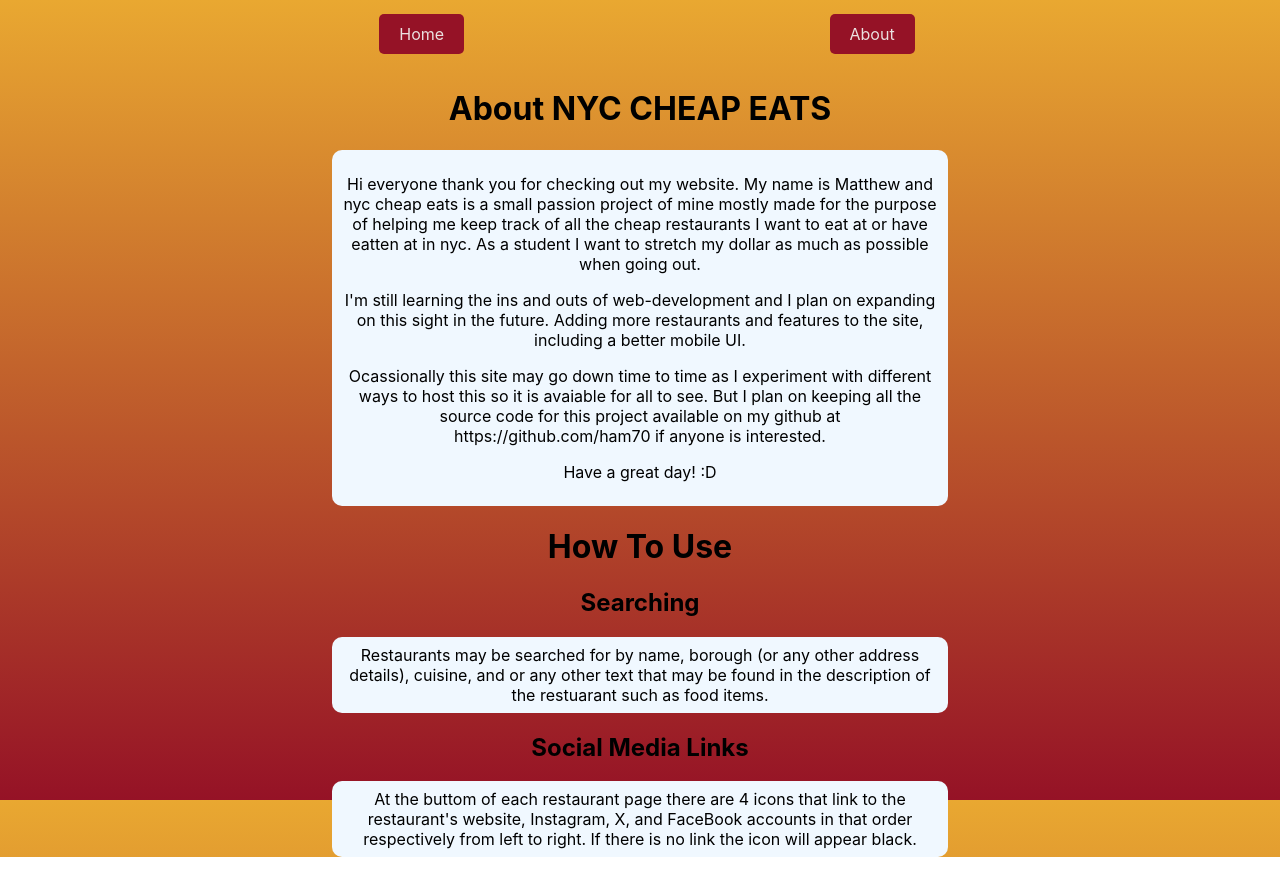
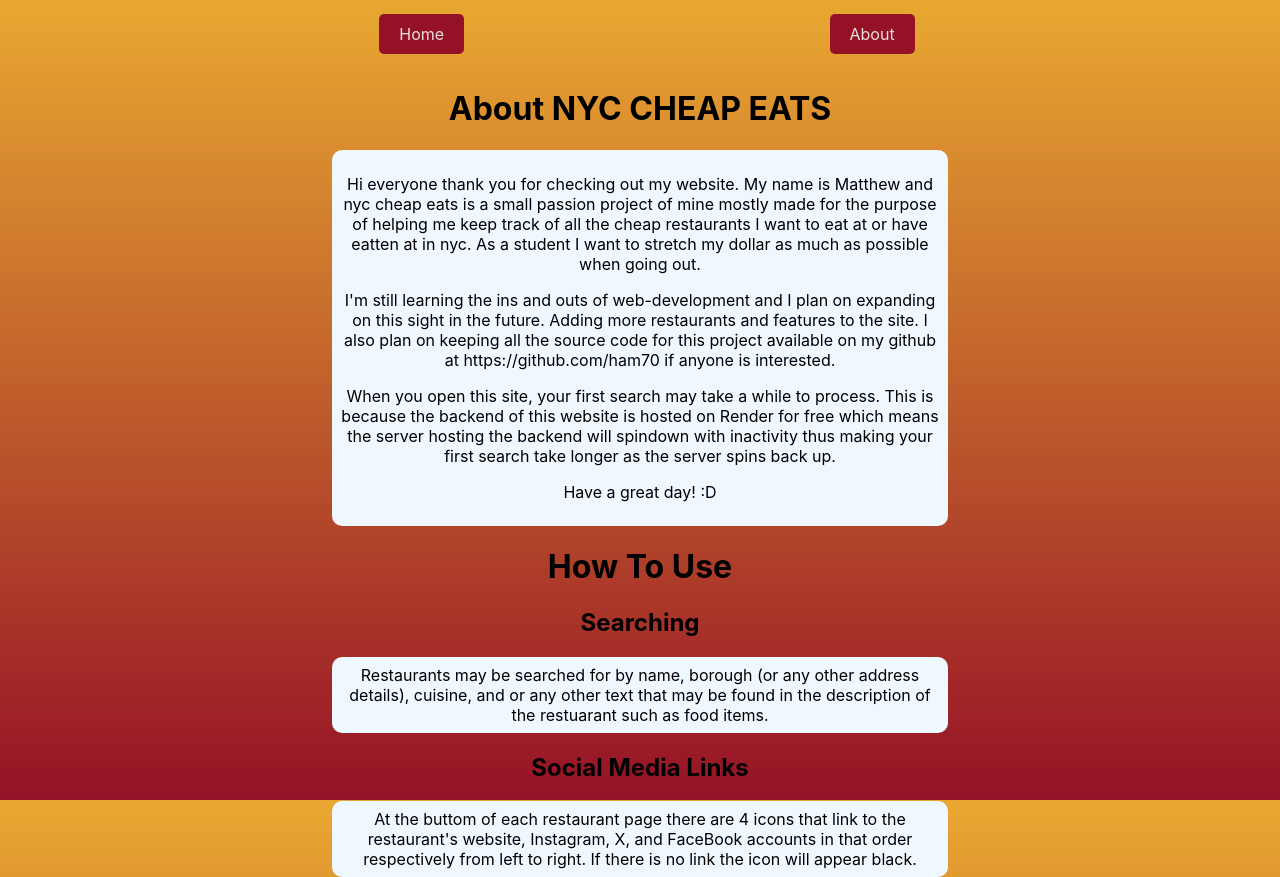
Before and after one commit to ham70/nycCheapEats, a React (Create React App) app in the folder frontend/: page /about in a window 1280 px wide. Built offline with nearby package versions, Linux system fonts and the light colour scheme.

Commit message:
updated message on about page and loading message for search results component

```diff
--- a/frontend/src/components/searchresults.jsx
+++ b/frontend/src/components/searchresults.jsx
@@ -58,7 +58,7 @@ const Searchresults = () => {
       <h1>{headertext}</h1>
       <div className='restaurant-gallery'>
         {isLoading ? (
-          <p>Loading... This might take a while your first search</p>
+          <p>Loading... This might take a while</p>
         ) : restaurants.length > 0 ? (restaurants.map((restaurant) => {
           const fullAddress = `${restaurant.address.building} ${restaurant.address.street}, ${restaurant.address.zipcode}`
           return (
--- a/frontend/src/pages/about.jsx
+++ b/frontend/src/pages/about.jsx
@@ -12,11 +12,11 @@ const About = () => {
         </p>
         <p>
           I'm still learning the ins and outs of web-development and I plan on expanding on this sight in the future. Adding more restaurants
-          and features to the site, including a better mobile UI.
+          and features to the site. I also plan on keeping all the source code for this project available on my github at https://github.com/ham70 if anyone is interested.
         </p>
         <p>
-          Ocassionally this site may go down time to time as I experiment with different ways to host this so it is avaiable for all to see.
-          But I plan on keeping all the source code for this project available on my github at https://github.com/ham70 if anyone is interested.
+          When you open this site, your first search may take a while to process. This is because the backend of this website is hosted on Render for free
+          which means the server hosting the backend will spindown with inactivity thus making your first search take longer as the server spins back up.
         </p>
         <p>
           Have a great day! :D
```
